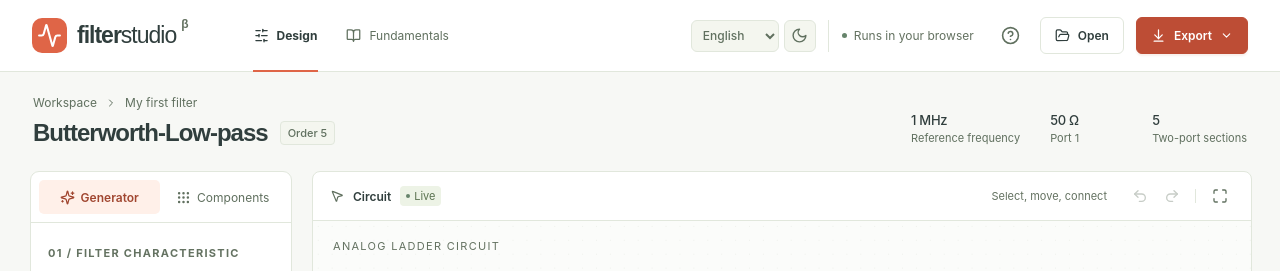
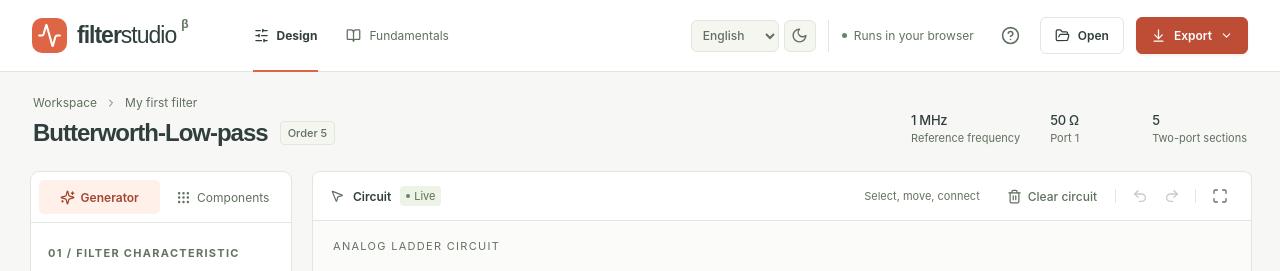
Before and after one commit to drlechk/filterstudio, a React (Vite) app: page / in a window 1280 px wide. Shown: the top 271 px of the page. Built offline with nearby package versions, Linux system fonts and the light colour scheme.

Commit message:
Add undoable clear circuit action to the workspace toolbar

```diff
--- a/src/App.tsx
+++ b/src/App.tsx
@@ -392,6 +392,8 @@ export default function App() {
   ]);
   const analysis = evaluation.analysis;
   const selected = project.nodes.find((n) => n.id === selectedId);
+  const circuitIsEmpty =
+    !project.nodes.some((node) => node.section) && project.wires.length === 0;
   const atCutoff = analysis?.evaluate(project.settings.cutoff);
   const title = `${familyNames[project.settings.family]}-${responseLabels[project.settings.response]}`;
   const bandMode = isBandResponse(settings.response);
@@ -603,6 +605,13 @@ export default function App() {
           { id: `wire-${id}-a`, source: incoming.source, target: id },
           { id: `wire-${id}-b`, source: id, target: output.id },
         ];
+      else if (circuitIsEmpty) {
+        const input = project.nodes.find((n) => n.port === "input")!;
+        wires = [
+          { id: `wire-${id}-a`, source: input.id, target: id },
+          { id: `wire-${id}-b`, source: id, target: output.id },
+        ];
+      }
       nodes = nodes.map((n) =>
         n.id === output.id ? { ...n, x: n.x + 155 } : n,
       );
@@ -638,6 +647,25 @@ export default function App() {
       ),
     });
     setSelectedId(null);
+  }
+  function clearCircuit() {
+    if (circuitIsEmpty || generating) return;
+    commit({
+      ...project,
+      nodes: project.nodes.filter((node) => node.port),
+      wires: [],
+    });
+    setSelectedId(null);
+    setNotes([]);
+    setPaletteTab("elements");
+    setResultTab("response");
+    setFitKey((key) => key + 1);
+    setToast(
+      t(
+        "Schaltung geleert. Mit Rückgängig kannst du sie wiederherstellen.",
+        "Circuit cleared. Use Undo to restore it.",
+      ),
+    );
   }
   function save() {
     downloadFile(
@@ -1338,18 +1366,6 @@ export default function App() {
                   <Grip size={14} />
                 </button>
               ))}
-              <button
-                className="clear-button"
-                onClick={() => {
-                  commit({ ...project, ...createCircuit([]) });
-                  setSelectedId(null);
-                  setFitKey((k) => k + 1);
-                  setNotes([]);
-                }}
-              >
-                <Plus size={14} />{" "}
-                {t("Leere Schaltung beginnen", "Start an empty circuit")}
-              </button>
             </div>
           )}
           <div className="learning-tip">
@@ -1388,10 +1404,14 @@ export default function App() {
                 </span>
                 <h2>{t("Schaltung", "Circuit")}</h2>
                 <span
-                  className={`live-badge ${evaluation.error ? "warning" : ""}`}
+                  className={`live-badge ${circuitIsEmpty ? "empty" : evaluation.error ? "warning" : ""}`}
                 >
                   <i />
-                  {evaluation.error ? t("Offen", "Open circuit") : "Live"}
+                  {circuitIsEmpty
+                    ? t("Leer", "Empty")
+                    : evaluation.error
+                      ? t("Offen", "Open circuit")
+                      : "Live"}
                 </span>
               </div>
               <div className="canvas-actions">
@@ -1401,6 +1421,19 @@ export default function App() {
                     "Select, move, connect",
                   )}
                 </span>
+                <button
+                  className="circuit-clear-button"
+                  onClick={clearCircuit}
+                  disabled={circuitIsEmpty || generating}
+                  title={t(
+                    "Alle Bauelemente und Signalverbindungen entfernen. Rückgängig ist möglich.",
+                    "Remove all components and signal connections. This can be undone.",
+                  )}
+                >
+                  <Trash2 size={15} />
+                  {t("Schaltung leeren", "Clear circuit")}
+                </button>
+                <span className="toolbar-separator" />
                 <button
                   className="icon-button"
                   onClick={undo}
@@ -1715,14 +1748,35 @@ export default function App() {
               <div className="empty-analysis">
                 <Activity size={31} />
                 <h3>
-                  {t("Verbinde deine Schaltung.", "Connect your circuit.")}
+                  {circuitIsEmpty
+                    ? t(
+                        "Dein Arbeitsbereich ist leer.",
+                        "Your workspace is empty.",
+                      )
+                    : t("Verbinde deine Schaltung.", "Connect your circuit.")}
                 </h3>
-                <p>{translate(evaluation.error ?? "")}</p>
+                <p>
+                  {circuitIsEmpty
+                    ? t(
+                        "Füge Bauelemente aus der Bibliothek hinzu oder generiere einen neuen Filter. Mit Rückgängig stellst du die vorherige Schaltung wieder her.",
+                        "Add components from the library or generate a new filter. Use Undo to restore the previous circuit.",
+                      )
+                    : translate(evaluation.error ?? "")}
+                </p>
                 <button
                   className="small-button"
-                  onClick={() => setShowHelp(true)}
+                  onClick={() =>
+                    circuitIsEmpty
+                      ? setPaletteTab("elements")
+                      : setShowHelp(true)
+                  }
                 >
-                  {t("Verbindungen erklärt", "How to connect components")}{" "}
+                  {circuitIsEmpty
+                    ? t("Bauelemente hinzufügen", "Add components")
+                    : t(
+                        "Verbindungen erklärt",
+                        "How to connect components",
+                      )}{" "}
                   <ArrowRight size={13} />
                 </button>
               </div>
--- a/src/styles.css
+++ b/src/styles.css
@@ -881,14 +881,20 @@ h1 {
   margin-left: auto;
   color: var(--text-muted);
 }
-.clear-button {
-  display: flex;
-  align-items: center;
-  gap: 7px;
-  font-size: 11px;
-  color: var(--text-muted);
-  margin: 16px auto 0;
-  padding: 7px;
+.circuit-clear-button {
+  display: flex;
+  align-items: center;
+  gap: 6px;
+  padding: 7px 9px;
+  border-radius: 5px;
+  color: var(--text-muted);
+  font-size: 12px;
+  font-weight: 500;
+  white-space: nowrap;
+}
+.circuit-clear-button:hover:not(:disabled) {
+  background: var(--surface-hover);
+  color: var(--text);
 }
 .workspace {
   min-width: 0;
@@ -901,11 +907,13 @@ h1 {
   overflow: hidden;
 }
 .panel-toolbar {
-  height: 49px;
-  display: flex;
+  min-height: 49px;
+  display: flex;
+  flex-wrap: wrap;
+  gap: 8px;
   justify-content: space-between;
   align-items: center;
-  padding: 0 17px;
+  padding: 8px 17px;
   border-bottom: 1px solid var(--border);
 }
 .panel-title {
@@ -945,10 +953,18 @@ h1 {
 .live-badge.warning i {
   background: var(--warning);
 }
+.live-badge.empty {
+  color: var(--text-muted);
+  background: var(--surface-subtle);
+}
+.live-badge.empty i {
+  background: var(--text-muted);
+}
 .canvas-actions {
   display: flex;
   align-items: center;
   gap: 3px;
+  margin-left: auto;
 }
 .canvas-hint {
   color: var(--text-faint);
@@ -2230,7 +2246,7 @@ td:last-child {
     width: 100%;
   }
   .panel-toolbar {
-    padding: 0 12px;
+    padding: 8px 12px;
   }
   .canvas-area {
     height: 280px;
@@ -2294,8 +2310,7 @@ td:last-child {
     padding: 18px 14px;
   }
   .element-palette > .section-eyebrow,
-  .element-palette > .palette-intro,
-  .clear-button {
+  .element-palette > .palette-intro {
     grid-column: 1/-1;
   }
   .element-palette > .palette-intro {
@@ -2320,9 +2335,6 @@ td:last-child {
   }
   .palette-item small {
     font-size: 11px;
-  }
-  .clear-button {
-    margin-top: 5px;
   }
   .modal-backdrop {
     padding: 12px;
```
Also changed, not shown: 1 other file (tests, documents, lock files or other folders).
